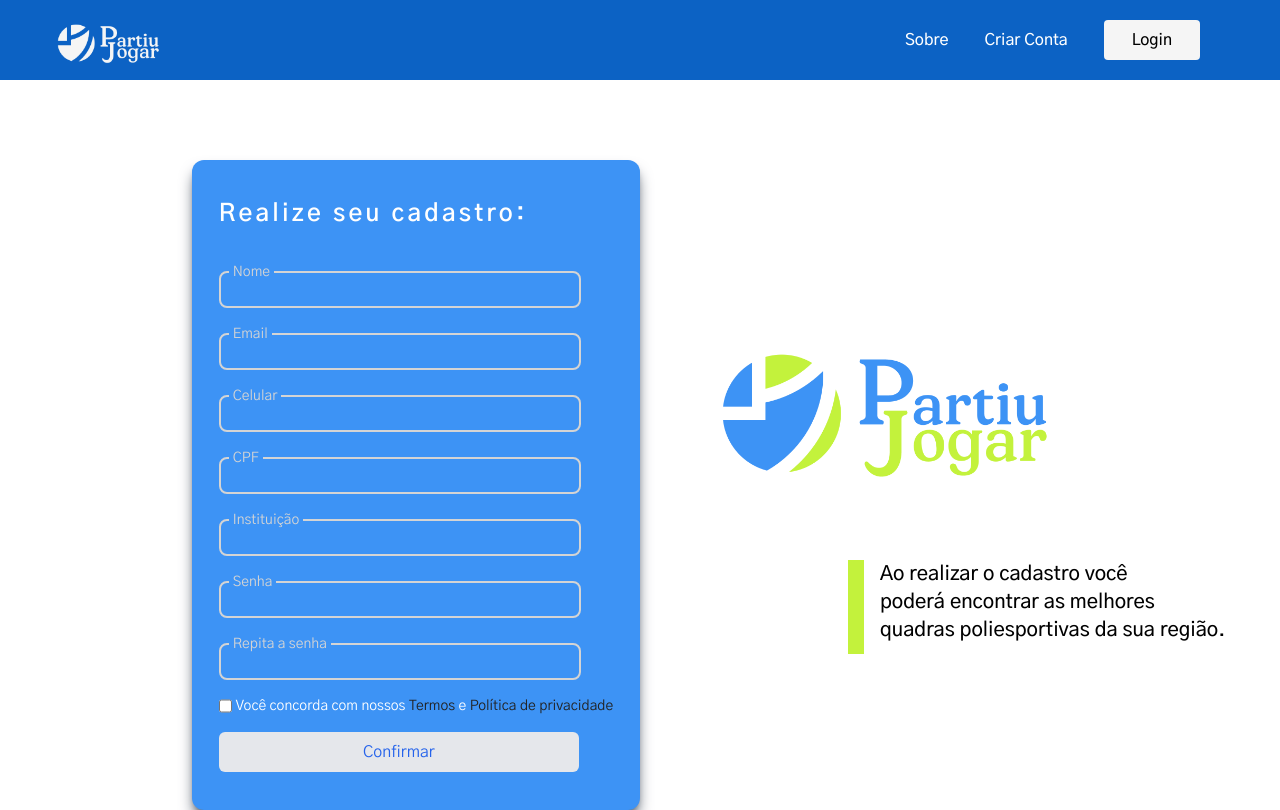
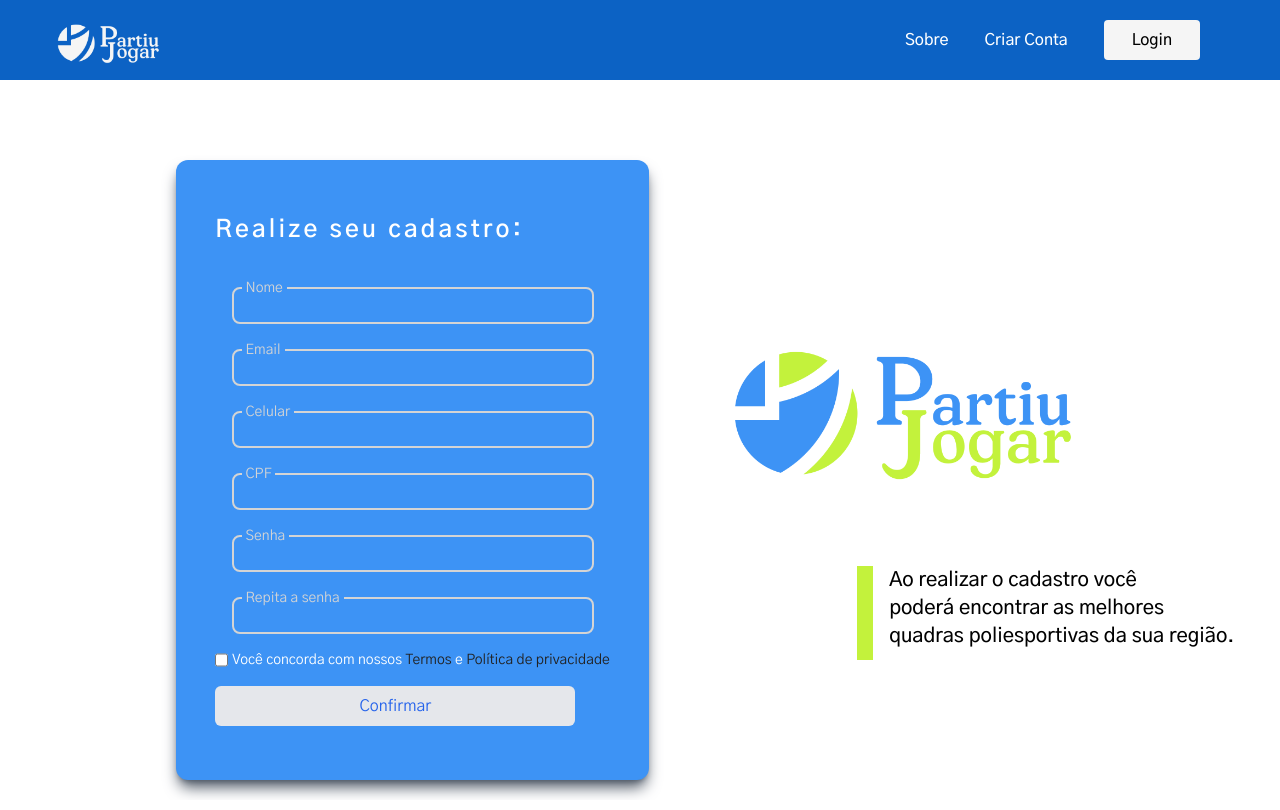
Before and after one commit to GuiMXM/Partiu-Jogar-Front-V-1, a Next.js app in the folder web/: page /cadastro/user in a window 1280 px wide. Built offline with nearby package versions, Linux system fonts and the light colour scheme.

Commit message:
melhoria responsividade- Registration screens

```diff
--- a/web/src/pages/cadastro/index.tsx
+++ b/web/src/pages/cadastro/index.tsx
@@ -13,13 +13,13 @@
       <div className="flex md:flex-row md:gap-2 sm:gap-4 sm:flex-col justify-evenly items-center content-center w-11/12 text-[#F5F5F5]  ">
 
         <Link href="/cadastro/user">
-          <div className='flex items-center justify-start bg-[#3D93F5] md:w-[480px] sm:w-[450px] h-[80px] rounded-lg shadow-lg cursor-pointer hover:shadow-lg hover:text-[#FFF] hover:bg-blue-500 hover:shadow-gray-500 duration-300'>
+          <div className='flex items-center justify-start bg-[#3D93F5] md:w-[480px] sm:w-[370px] h-[80px] rounded-lg shadow-lg cursor-pointer hover:shadow-lg hover:text-[#FFF] hover:bg-blue-500 hover:shadow-gray-500 duration-300'>
              <h2 className='ml-6 md:text-xl sm:text-lg font-bold tracking-wider'>Cadastro de usuário?</h2>
           </div>
         </Link>
 
          <Link href="/cadastro/supervisor">
-          <div className='flex items-center justify-start bg-[#3D93F5] md:w-[480px] sm:w-[450px] h-[80px] rounded-lg shadow-lg cursor-pointer hover:shadow-lg hover:text-[#FFF] hover:bg-blue-500 hover:shadow-gray-500 duration-300'>
+          <div className='flex items-center justify-start bg-[#3D93F5] md:w-[480px] sm:w-[370px] h-[80px] rounded-lg shadow-lg cursor-pointer hover:shadow-lg hover:text-[#FFF] hover:bg-blue-500 hover:shadow-gray-500 duration-300'>
              <h2 className='ml-6 md:text-xl sm:text-lg font-bold tracking-wider'>Cadastro de supervisor?</h2>
          </div>
          </Link>
@@ -30,7 +30,8 @@
 
 
 
-         <img src="../images/título1.png" alt="Título" className="  w-3/6 win-w-[200px] min-h-[170px] lg:mt-auto sm:mt-[50px]"/>
+         <img src="../images/título1.png" alt="Título" className="  md:w-3/6
+         sm:1/2 win-w-[200px] min-h-[200px] lg:mt-auto sm:mt-[50px]"/>
 
        <span className='w-fit h-fit pl-4 pb-[10px] md:mt-0 text-xl font-medium md:ml-96 border-l-[16px] border-[#C3F23C] leading-7  sm:mt-[50px]'>
         Ao realizar o cadastro você <br /> poderá encontrar as melhores <br/> quadras poliesportivas da sua região.</span>
--- a/web/src/pages/cadastro/supervisor/index.tsx
+++ b/web/src/pages/cadastro/supervisor/index.tsx
@@ -9,7 +9,7 @@
    <>
       <div className='flex flex-row items-center justify-center h-[90vh]   '>
 
-          <section className='hidden md:flex flex-col relative items-start justify-center h-[90vh] w-1/2 mr-8'>
+          <section className='hidden md:flex flex-col relative items-start justify-center h-[90vh] w-1/2 ml-16 '>
             <img src="../images/título1.png" alt="Título" className="  w-5/6 win-w-[200px] min-h-[170px]  sm:mt-[50px]"/>
 
             <span className='flex  md:w-[400px] h-fit pl-4 pb-[10px] md:mt-0 text-xl font-medium lg:ml-52 md:ml-1  border-l-[16px] border-[#C3F23C] leading-7  sm:mt-[50px]'>
@@ -17,7 +17,7 @@
 
           </section>
 
-          <div className='flex flex-col items-center place-content-center   place-self-center md:place-self-start lg:mt-20 md:mr-48 h-[650px] w-[480px] min-w-[430px]  bg-[#3D93F5] rounded-xl shadow-gray-600 shadow-lg'>
+          <div className='flex flex-col items-center place-content-center   place-self-center md:place-self-start lg:mt-20 md:mt-4 md:mr-48 sm:ml-6  h-[650px] w-[480px] min-w-[430px]  bg-[#3D93F5] rounded-xl shadow-gray-600 shadow-lg'>
 
            <form className=' relative space-y-4 '>
              <h2 className='text-white text-2xl font-bold tracking-[.2rem] mb-8'>Realize seu cadastro:</h2>
@@ -52,7 +52,7 @@
                   <input type="password" placeholder='' className='outline-none bg-transparent ml-2 w-[350px]'/>
              </fieldset>
 
-            <fieldset className={fieldsetCss}>
+             <fieldset className={fieldsetCss}>
                 <legend className='ml-2 text-sm px-1'>Repita a senha</legend>
                   <input type="password" placeholder='' className='outline-none bg-transparent ml-2 w-[350px]'/>
              </fieldset>
--- a/web/src/pages/cadastro/user/index.tsx
+++ b/web/src/pages/cadastro/user/index.tsx
@@ -3,13 +3,13 @@
 type Props = {}
 
 const usuário = (props: Props) => {
-  const fieldsetCss = 'border-neutral-300 border-2 rounded-lg items-center w-[350px] focus-within:border-white text-neutral-300 cursor-default focus-within:text-white';
+  const fieldsetCss = 'border-neutral-300 border-2 rounded-lg items-center w-[350px] focus-within:border-white text-neutral-300 cursor-default focus-within:text-white place-self-center';
   return (
 
     <>
       <div className='flex flex-row-reverse items-start md:items-center justify-center h-[90vh]   '>
 
-          <section className='hidden md:flex flex-col relative items-start justify-center h-[90vh] w-1/2 mr-8'>
+          <section className='hidden md:flex flex-col relative items-start justify-center h-[90vh] w-1/2   '>
             <img src="../images/título1.png" alt="Título" className="  w-5/6 win-w-[200px] min-h-[170px]  sm:mt-[50px]"/>
 
             <span className='flex md:w-[400px] h-fit  pl-4 pb-[10px] md:mt-0 text-xl font-medium lg:ml-52 border-l-[16px] border-[#C3F23C] leading-7  sm:mt-[50px] '>
@@ -17,7 +17,7 @@
 
           </section>
 
-          <div className='flex items-center place-content-center   place-self-center md:place-self-start lg:mt-20 md:ml-48 h-[650px] w-[480px] min-w-[430px]  bg-[#3D93F5] rounded-xl shadow-gray-600 shadow-lg'>
+          <div className='flex items-center place-content-center   place-self-center md:place-self-start sm:ml-6 md:ml-44 lg:mt-20 h-[620px] w-[480px] min-w-[430px] bg-[#3D93F5] rounded-xl shadow-gray-600  shadow-lg'>
 
            <form className=' relative space-y-4 '>
              <h2 className='text-white text-2xl font-bold tracking-[.2rem] mb-8'>Realize seu cadastro:</h2>
@@ -42,10 +42,6 @@
                   <input type="text" placeholder='' className='outline-none bg-transparent ml-2 w-[350px]'/>
              </fieldset>
 
-             <fieldset className={fieldsetCss}>
-                <legend className='ml-2 text-sm px-1'>Instituição</legend>
-                  <input type="text" placeholder='' className='outline-none bg-transparent ml-2 w-[350px]'/>
-             </fieldset>
 
              <fieldset className={fieldsetCss}>
                 <legend className='ml-2 text-sm px-1'>Senha</legend>
```
